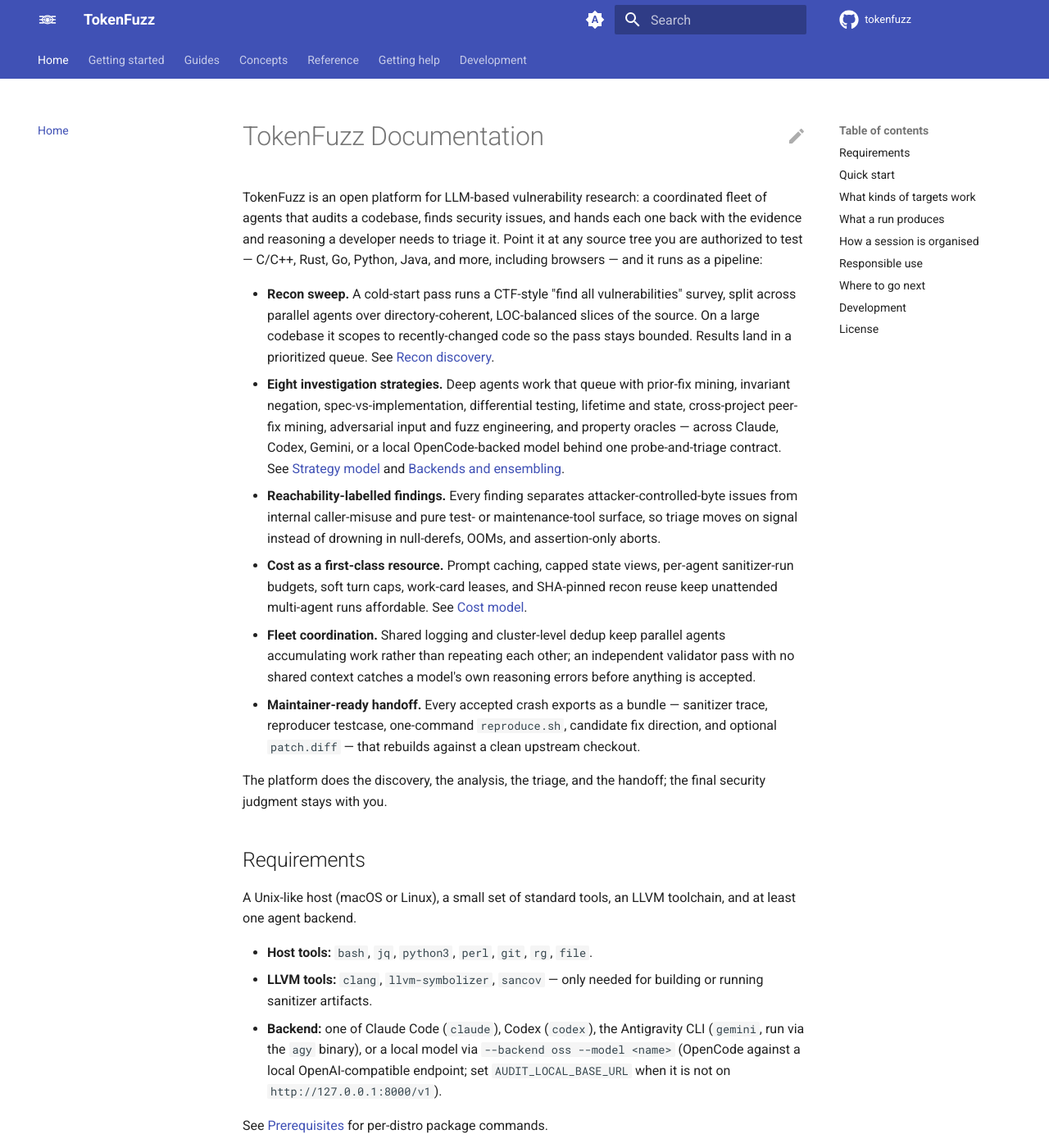
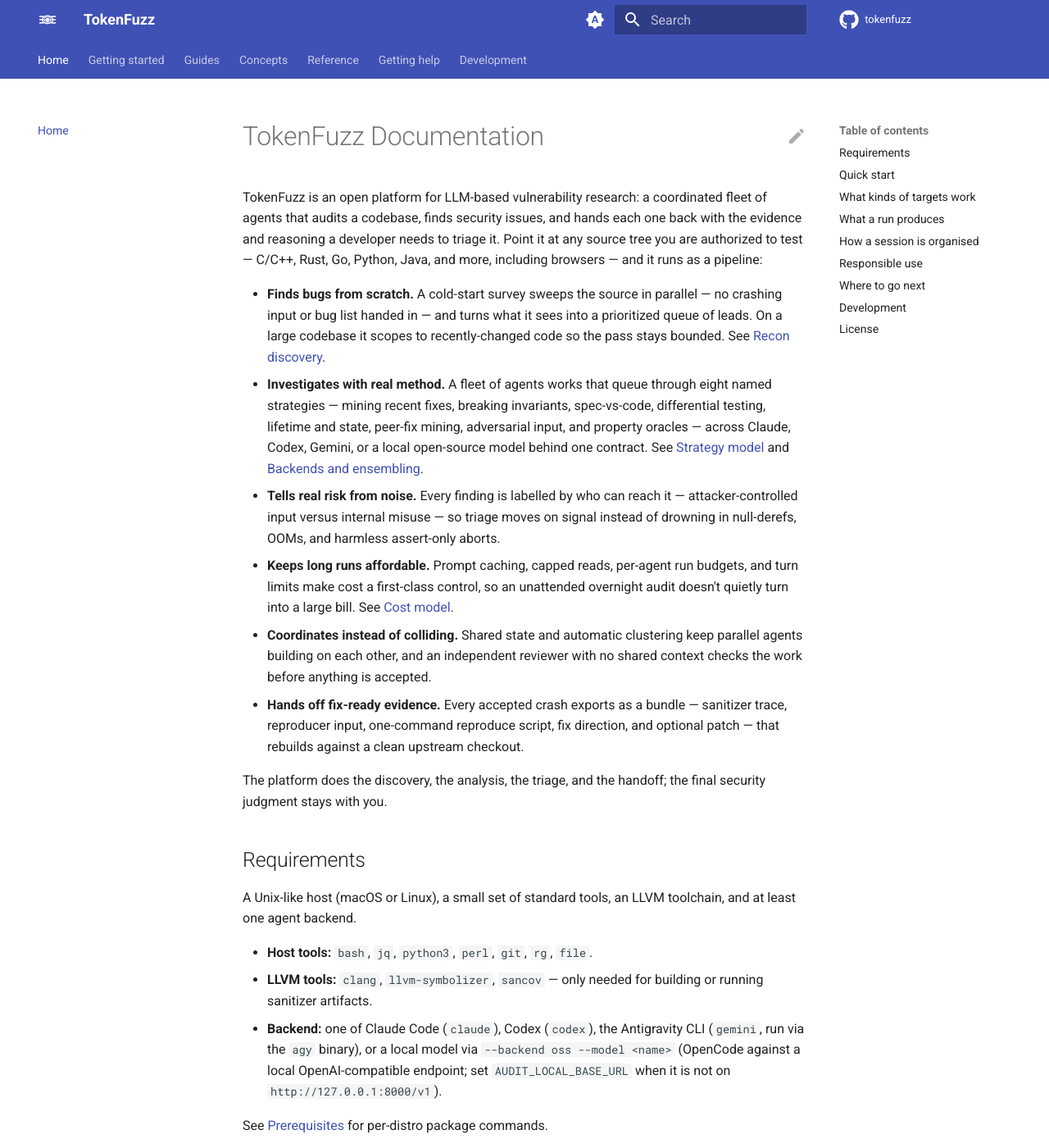
Before and after one commit to tokenfuzz/tokenfuzz, an MkDocs documentation site: the page built from docs/index.md, in a window 1280 px wide and 1400 px high. Shown: the whole window at 82% size. Built offline with MkDocs 1.6.1 and Material for MkDocs 9.7.7, drawn with Linux system fonts in a browser that asks for light colours; comment, search, counter and statistics services are not loaded.

Commit message:
docs: add 1.0.0 launch changelog; refresh README and docs home
Add CHANGELOG.md with the 1.0.0 launch entry: a formal capability list
(discovery-first auditing, method-driven investigation, one evidence
gate, maintainer-ready reproducers, reachability-aware CVSS v4.0
severity, root-cause dedup, backend-agnostic execution, cost-aware
runs), how it differs from known-vulnerability benchmark suites, and
first-audit/benchmark command walkthroughs.

Refresh the shared README and docs home feature bullets to the same
value-led voice, and correct the local backend reference (open-source
model server, not Ollama).

```diff
--- a/docs/index.md
+++ b/docs/index.md
@@ -7,36 +7,34 @@
 C/C++, Rust, Go, Python, Java, and more, including browsers — and it runs
 as a pipeline:
 
-- **Recon sweep.** A cold-start pass runs a CTF-style "find all
-  vulnerabilities" survey, split across parallel agents over
-  directory-coherent, LOC-balanced slices of the source. On a large
-  codebase it scopes to recently-changed code so the pass stays
-  bounded. Results land in a prioritized queue. See
+- **Finds bugs from scratch.** A cold-start survey sweeps the source in
+  parallel — no crashing input or bug list handed in — and turns what it
+  sees into a prioritized queue of leads. On a large codebase it scopes to
+  recently-changed code so the pass stays bounded. See
   [Recon discovery](guides/recon-discovery.md).
-- **Eight investigation strategies.** Deep agents work that queue with
-  prior-fix mining, invariant negation, spec-vs-implementation,
-  differential testing, lifetime and state, cross-project peer-fix
-  mining, adversarial input and fuzz engineering, and property
-  oracles — across Claude,
-  Codex, Gemini, or a local OpenCode-backed model behind one probe-and-triage
-  contract. See [Strategy model](concepts/strategy-model.md) and
+- **Investigates with real method.** A fleet of agents works that queue
+  through eight named strategies — mining recent fixes, breaking
+  invariants, spec-vs-code, differential testing, lifetime and state,
+  peer-fix mining, adversarial input, and property oracles — across Claude,
+  Codex, Gemini, or a local open-source model behind one contract. See
+  [Strategy model](concepts/strategy-model.md) and
   [Backends and ensembling](guides/backends.md).
-- **Reachability-labelled findings.** Every finding separates
-  attacker-controlled-byte issues from internal caller-misuse and pure
-  test- or maintenance-tool surface, so triage moves on signal instead of
-  drowning in null-derefs, OOMs, and assertion-only aborts.
-- **Cost as a first-class resource.** Prompt caching, capped state views,
-  per-agent sanitizer-run budgets, soft turn caps, work-card leases, and
-  SHA-pinned recon reuse keep unattended multi-agent runs affordable. See
+- **Tells real risk from noise.** Every finding is labelled by who can
+  reach it — attacker-controlled input versus internal misuse — so triage
+  moves on signal instead of drowning in null-derefs, OOMs, and harmless
+  assert-only aborts.
+- **Keeps long runs affordable.** Prompt caching, capped reads, per-agent
+  run budgets, and turn limits make cost a first-class control, so an
+  unattended overnight audit doesn't quietly turn into a large bill. See
   [Cost model](concepts/cost-model.md).
-- **Fleet coordination.** Shared logging and cluster-level dedup keep
-  parallel agents accumulating work rather than repeating each other; an
-  independent validator pass with no shared context catches a model's own
-  reasoning errors before anything is accepted.
-- **Maintainer-ready handoff.** Every accepted crash exports as a bundle —
-  sanitizer trace, reproducer testcase, one-command `reproduce.sh`,
-  candidate fix direction, and optional `patch.diff` — that rebuilds
-  against a clean upstream checkout.
+- **Coordinates instead of colliding.** Shared state and automatic
+  clustering keep parallel agents building on each other, and an
+  independent reviewer with no shared context checks the work before
+  anything is accepted.
+- **Hands off fix-ready evidence.** Every accepted crash exports as a
+  bundle — sanitizer trace, reproducer input, one-command reproduce script,
+  fix direction, and optional patch — that rebuilds against a clean
+  upstream checkout.
 
 The platform does the discovery, the analysis, the triage, and the
 handoff; the final security judgment stays with you.
```
Also changed, not shown: CHANGELOG.md (added, +156 -0 lines), README.md (+24 -26 lines).
